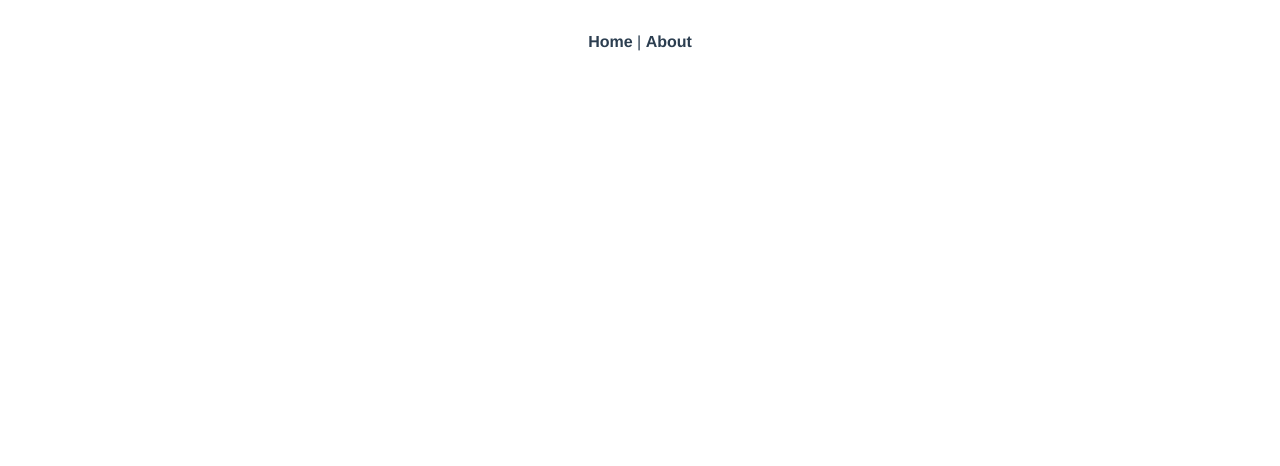
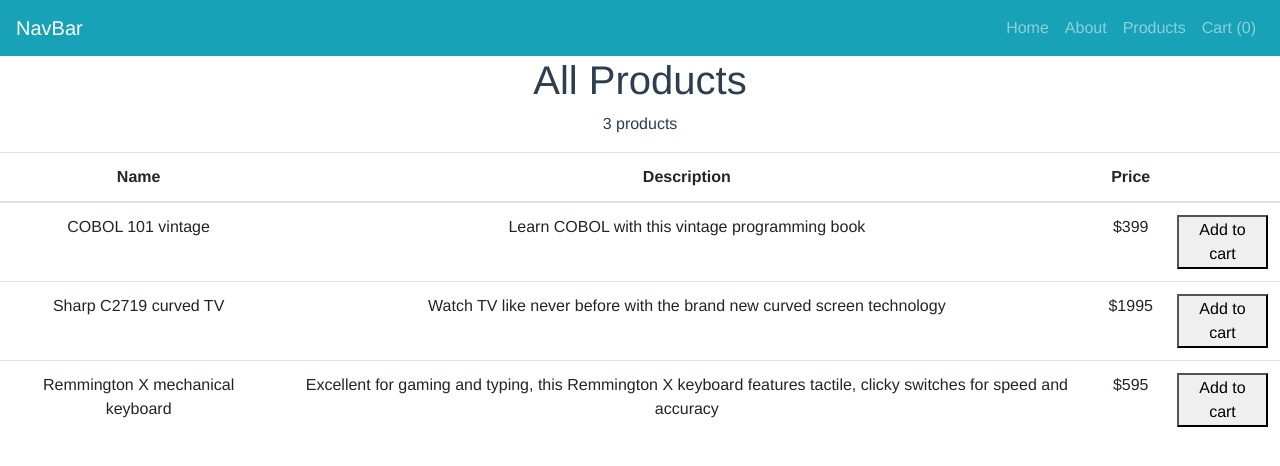
Before and after one commit to jeffbeagley/baking_web, a Vue app: page /products in a window 1280 px wide. Shown: the top 466 px of the page. Built offline with nearby package versions, Linux system fonts and the light colour scheme.

Commit message:
You can now remove an item from your cart

```diff
--- a/src/App.vue
+++ b/src/App.vue
@@ -1,12 +1,23 @@
 <template>
   <div id="app">
-    <div id="nav">
-      <router-link to="/">Home</router-link> |
-      <router-link to="/about">About</router-link>
-    </div>
+    <nav-bar></nav-bar>
     <router-view/>
   </div>
 </template>
+
+<script>
+import NavBar from './components/NavBar'
+
+export default {
+  name: 'app',
+  components: {
+  	NavBar
+  },
+  data () {
+    return {}
+  }
+}
+</script>
 
 <style>
 #app {
--- /dev/null
+++ b/src/components/NavBar.vue
@@ -0,0 +1,36 @@
+<template>
+    <b-navbar toggleable="md" type="dark" variant="info">
+
+    <b-navbar-toggle target="nav_collapse"></b-navbar-toggle>
+
+    <b-navbar-brand href="#">NavBar</b-navbar-brand>
+
+    <b-collapse is-nav id="nav_collapse">
+
+        <!-- Right aligned nav items -->
+        <b-navbar-nav class="ml-auto">
+            <b-navbar-nav>
+            <b-nav-item to="/">Home</b-nav-item>
+            <b-nav-item to="/about">About</b-nav-item>
+            <b-nav-item to="/products">Products</b-nav-item>
+            <b-nav-item to="/cart">Cart ({{itemsInCart}})</b-nav-item>
+            </b-navbar-nav>
+
+        </b-navbar-nav>
+
+    </b-collapse>
+    </b-navbar>
+
+</template>
+
+<script>
+import { mapGetters } from 'vuex'
+export default {
+	computed: {
+		itemsInCart(){
+			let cart = this.$store.getters.cartProducts;
+			return cart.reduce((accum, item) => accum + item.quantity, 0)
+		}
+	}
+}
+</script>
--- /dev/null
+++ b/src/components/store/Cart.vue
@@ -0,0 +1,54 @@
+<template>
+  <div class="cart">
+    <h1 class="title">Your Cart</h1>
+    <p v-show="!products.length">
+      <i>Your cart is empty!</i>
+      <router-link to="/">Go shopping</router-link>
+    </p>
+    <table class="table is-striped" v-show="products.length">
+      <thead>
+        <tr>
+          <td>Name</td>
+          <td>Price</td>
+          <td>Quantity</td>
+          <td>Edit</td>
+        </tr>
+      </thead>
+      <tbody>
+        <tr v-for="p in products" track-by="id">
+            <td>{{ p.name }}</td>
+            <td>${{ p.price }}</td>
+            <td>{{ p.quantity }}</td>
+            <td><button class='button is-primary' @click='remove_item(p)'><font-awesome-icon icon="trash"/></button></td>
+          </tr>
+          <tr>
+            <td><b>Total:</b></td>
+            <td></td>
+            <td><b>${{ total }}</b></td>
+            <td></td>
+          </tr>
+      </tbody>
+</table>
+    <p><button v-show="products.length" class='button is-primary' @click='checkout'>Checkout</button></p>
+  </div>
+</template>
+<script>
+import { mapGetters, mapActions } from 'vuex'
+
+export default {
+  computed: {
+    ...mapGetters({
+      products: 'cartProducts'
+    }),
+    total () {
+      return this.products.reduce((total, p) => {
+        return total + p.price * p.quantity
+      }, 0)
+    }
+  },
+  methods: mapActions([
+    "remove_item",
+    "checkout"
+  ])
+}
+</script>
--- /dev/null
+++ b/src/components/store/Products.vue
@@ -0,0 +1,37 @@
+<template>
+  <div>
+    <h1 class="title">All Products</h1>
+      <p>{{length}} products</p>
+      <table class="table is-striped">
+        <thead>
+          <tr>
+            <th>Name</th>
+            <th>Description</th>
+            <th>Price</th>
+            <th></th>
+          </tr>
+        </thead>
+        <tbody>
+          <tr v-for="product in products" track-by="id">
+            <td>{{product.name}}</td>
+            <td>{{product.description}}</td>
+            <td>${{product.price}}</td>
+            <td><button @click='addToCart(product)' class='button is-info'>Add to cart</button></td>
+          </tr>
+        </tbody>
+    </table>
+  </div>
+</template>
+<script>
+import { mapGetters, mapActions } from 'vuex'
+export default {
+  name: 'app',
+  computed: mapGetters({
+    products: 'allProducts',
+    length: 'getNumberOfProducts'
+  }),
+  methods: mapActions([
+    'addToCart'
+  ])
+}
+</script>
--- a/src/main.js
+++ b/src/main.js
@@ -1,28 +1,26 @@
 import Vue from "vue";
 import App from "./App.vue";
-import router from "./router";
-import store from "./store";
-import BootstrapVue from 'bootstrap-vue';
-import 'bootstrap/dist/css/bootstrap.css';
-import 'bootstrap-vue/dist/bootstrap-vue.css';
-import { library } from '@fortawesome/fontawesome-svg-core';
-import { faCoffee } from '@fortawesome/free-solid-svg-icons';
-import { faArrowUp } from '@fortawesome/free-solid-svg-icons';
-import { FontAwesomeIcon } from '@fortawesome/vue-fontawesome';
+import router from "./router.js";
+import store from "./store/index.js";
+import BootstrapVue from "bootstrap-vue";
+import "bootstrap/dist/css/bootstrap.css";
+import "bootstrap-vue/dist/bootstrap-vue.css";
+import { library } from "@fortawesome/fontawesome-svg-core";
+import { faCoffee, faTrash } from "@fortawesome/free-solid-svg-icons";
+import { FontAwesomeIcon } from "@fortawesome/vue-fontawesome";
 
-library.add(faCoffee, faArrowUp);
+library.add(faCoffee, faTrash);
 
-Vue.component('font-awesome-icon', FontAwesomeIcon);
+Vue.component("font-awesome-icon", FontAwesomeIcon);
 
 Vue.use(BootstrapVue);
-
-Vue.config.productionTip = false;
 
 router.beforeEach((to, from, next) => {
   document.title = to.meta.title;
   next();
+});
 
-});
+Vue.config.productionTip = false;
 
 new Vue({
   router,
--- a/src/router.js
+++ b/src/router.js
@@ -1,6 +1,8 @@
 import Vue from "vue";
 import Router from "vue-router";
 import Home from "./views/Home.vue";
+import Products from "./components/store/Products.vue";
+import Cart from "./components/store/Cart.vue";
 
 Vue.use(Router);
 
@@ -12,17 +14,29 @@ export default new Router({
       path: "/",
       name: "home",
       component: Home,
-      meta: { title: 'home' },
+      meta: { title: "home" }
     },
     {
       path: "/about",
       name: "about",
-      meta: { title: 'about page' },
+      meta: { title: "about page" },
       // route level code-splitting
       // this generates a separate chunk (about.[hash].js) for this route
       // which is lazy-loaded when the route is visited.
       component: () =>
         import(/* webpackChunkName: "about" */ "./views/About.vue")
+    },
+    {
+      path: "/products",
+      name: "Products",
+      meta: { title: "Products" },
+      component: Products
+    },
+    {
+      path: "/cart",
+      name: "Cart",
+      meta: { title: "Cart" },
+      component: Cart
     }
   ]
 });
--- a/src/store.js
+++ /dev/null
@@ -1,10 +0,0 @@
-import Vue from "vue";
-import Vuex from "vuex";
-
-Vue.use(Vuex);
-
-export default new Vuex.Store({
-  state: {},
-  mutations: {},
-  actions: {}
-});
--- /dev/null
+++ b/src/store/index.js
@@ -0,0 +1,105 @@
+import Vue from "vue";
+import Vuex from "vuex";
+import * as types from "./mutation-types";
+Vue.use(Vuex);
+const debug = process.env.NODE_ENV !== "production";
+// mutations
+const mutations = {
+  [types.ADD_TO_CART](state, { id }) {
+    const record = state.added.find(p => p.id === id);
+    if (!record) {
+      state.added.push({
+        id,
+        quantity: 1
+      });
+    } else {
+      record.quantity++;
+    }
+  },
+  [types.REMOVE_FROM_CART](state, { id }) {
+    const record = state.added.find(p => p.id === id);
+
+    record.quantity--;
+
+    console.log(state.added);
+
+    if (record.quantity === 0) {
+        state.added.forEach((v, i) => {
+            if(v.id === record.id) {
+                state.added.splice(i, 1);
+            }
+
+        });
+
+    }
+  }
+};
+
+// initial state
+const state = {
+  added: [],
+  all: [
+    {
+      id: "cc919e21-ae5b-5e1f-d023-c40ee669520c",
+      name: "COBOL 101 vintage",
+      description: "Learn COBOL with this vintage programming book",
+      price: 399
+    },
+    {
+      id: "bcd755a6-9a19-94e1-0a5d-426c0303454f",
+      name: "Sharp C2719 curved TV",
+      description:
+        "Watch TV like never before with the brand new curved screen technology",
+      price: 1995
+    },
+    {
+      id: "727026b7-7f2f-c5a0-ace9-cc227e686b8e",
+      name: "Remmington X mechanical keyboard",
+      description:
+        "Excellent for gaming and typing, this Remmington X keyboard " +
+        "features tactile, clicky switches for speed and accuracy",
+      price: 595
+    }
+  ]
+};
+// getters
+const getters = {
+  allProducts: state => state.all, // would need action/mutation if data fetched async
+  getNumberOfProducts: state => (state.all ? state.all.length : 0),
+  cartProducts: state => {
+    return state.added.map(({ id, quantity }) => {
+      const product = state.all.find(p => p.id === id);
+      return {
+        name: product.name,
+        price: product.price,
+        id: product.id,
+        quantity
+      };
+    });
+  }
+};
+// actions
+const actions = {
+  addToCart({ commit }, product) {
+    commit(types.ADD_TO_CART, {
+      id: product.id
+    });
+  },
+  remove_item({ commit }, product) {
+    commit(types.REMOVE_FROM_CART, {
+      id: product.id
+    });
+  },
+  checkout({ commit }, product) {
+    console.log(this.total);
+  }
+};
+
+// one store for entire application
+export default new Vuex.Store({
+  state,
+  strict: debug,
+  getters,
+  actions,
+  mutations
+});
--- /dev/null
+++ b/src/store/mutation-types.js
@@ -0,0 +1,2 @@
+export const ADD_TO_CART = "ADD_TO_CART";
+export const REMOVE_FROM_CART = "REMOVE_FROM_CART";
```
Also changed, not shown: 1 other file (tests, documents, lock files or other folders).
